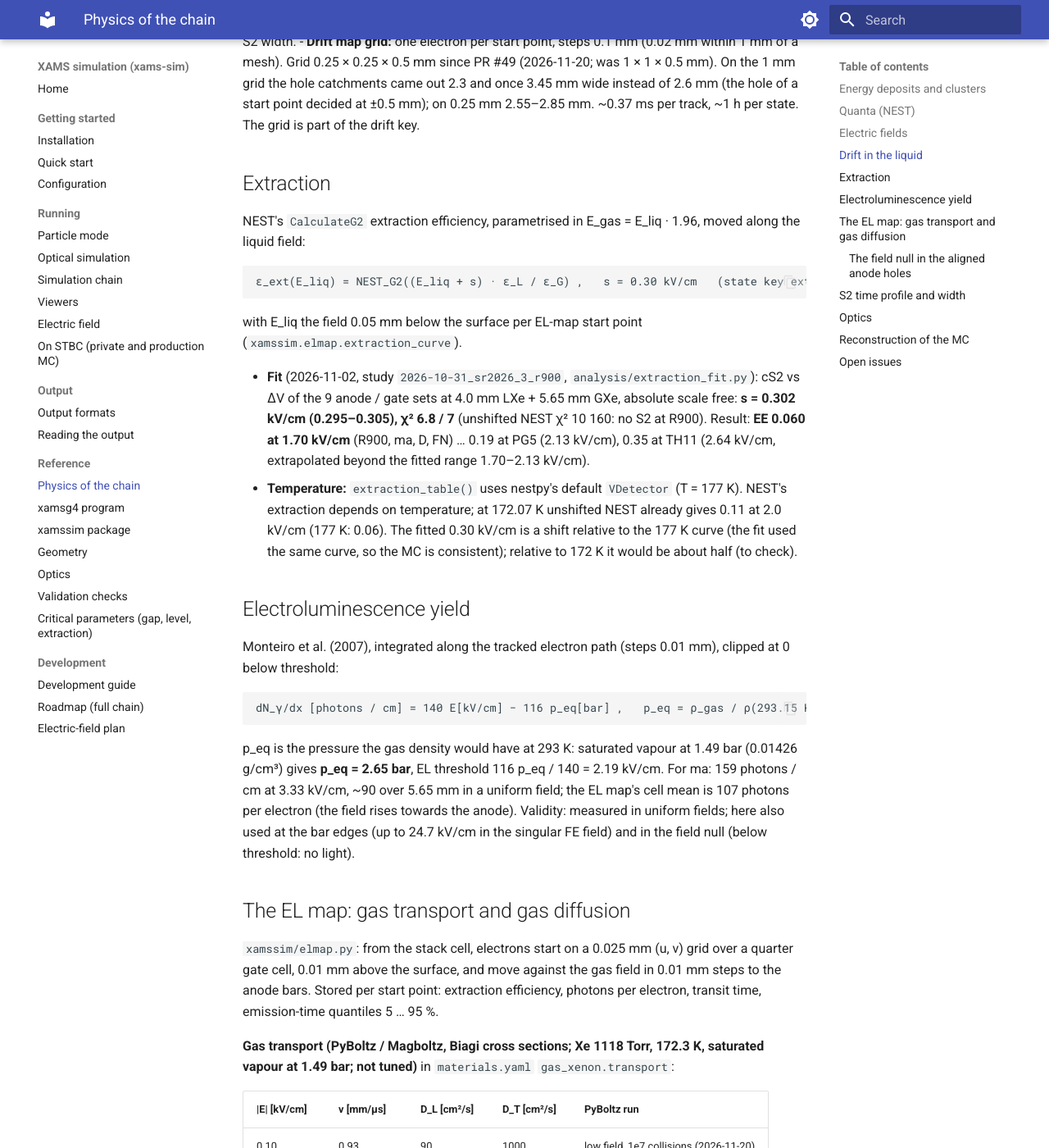
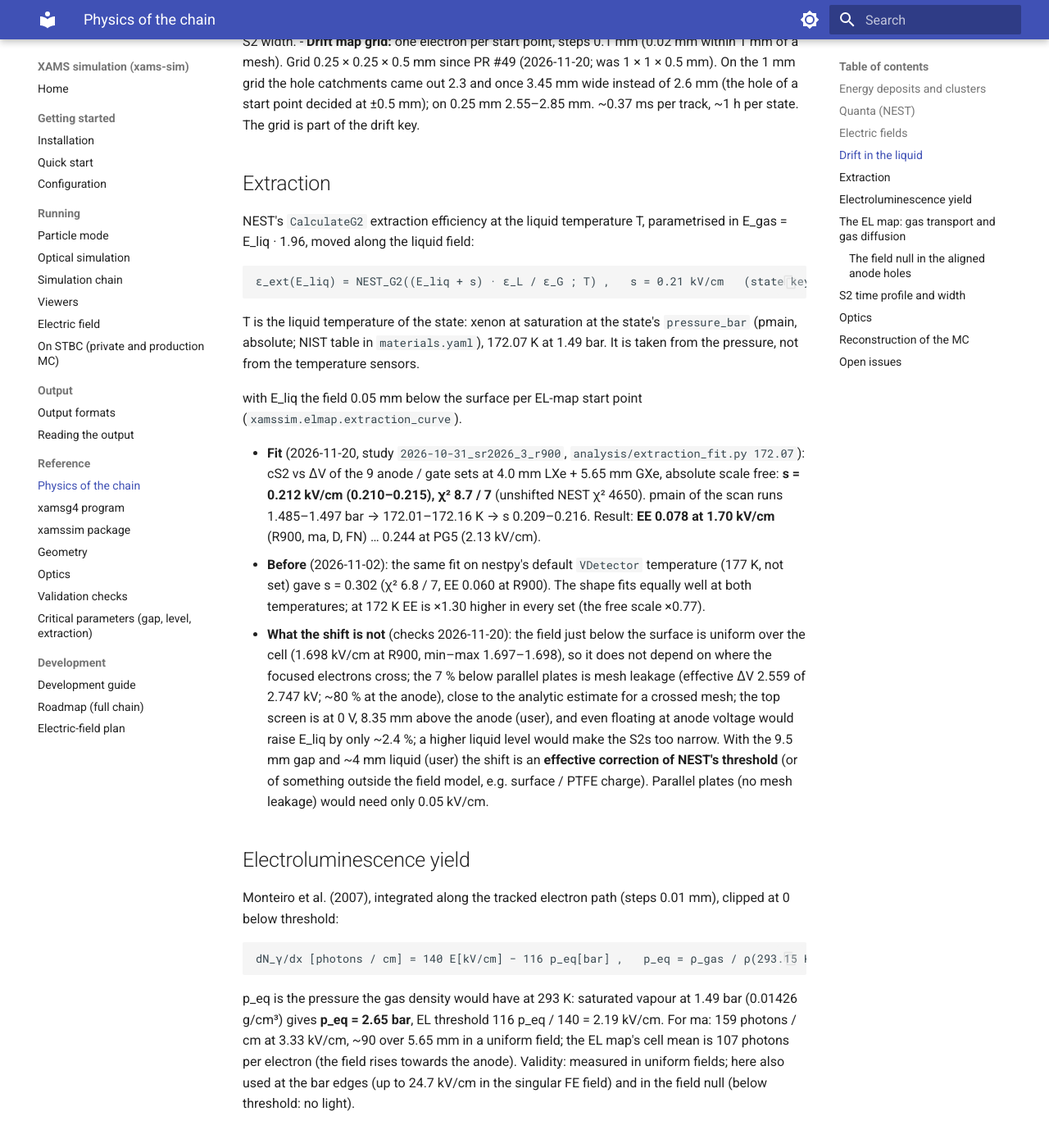
Before and after one commit to XAMS-nikhef/xams-sim, an MkDocs documentation site: the page built from docs/physics.md, in a window 1280 px wide and 1400 px high, scrolled down 4257 px. Shown: the whole window at 82% size. Built offline with MkDocs 1.6.1 and Material for MkDocs 9.7.7, drawn with Linux system fonts in a browser that asks for light colours; some of the changed text lies outside the part shown.

Commit message:
Docs: extraction with NEST at 172.07 K and shift 0.21 kV/cm; checks of the field model
Co-Authored-By: Claude Opus 5.5 <noreply@anthropic.com>

````diff
--- a/docs/physics.md
+++ b/docs/physics.md
@@ -23,7 +23,7 @@ cathode −1146 V, 97 V/cm). The same content, with figures, is in the PDF note
 | quanta | NEST β-ER yields and fluctuations (nestpy 2.0.6) | local \|E\|, density | [NEST](#quanta-nest) |
 | field | COMSOL: full TPC (solid meshes) + three mesh-cell models | voltages, geometry, permittivities | [Fields](#electric-fields) |
 | drift in the liquid | drift map in the composite field, NEST v(\|E\|), lifetime, electron cloud | τ, D_L, D_T | [Drift](#drift-in-the-liquid) |
-| extraction | NEST `CalculateG2`, moved +0.30 kV/cm in E_liq | liquid field below the surface | [Extraction](#extraction) |
+| extraction | NEST `CalculateG2` at the liquid temperature (172.07 K), moved +0.21 kV/cm in E_liq | liquid field below the surface | [Extraction](#extraction) |
 | electroluminescence | Monteiro et al. 2007 along the electron path | \|E\|(x), p_eq | [EL](#electroluminescence-yield) |
 | EL map | 64 random-walking electrons per start point, PyBoltz v, D_L, D_T | stack cell field | [EL map](#the-el-map-gas-transport-and-gas-diffusion) |
 | S2 time | EL emission quantiles ⊗ longitudinal diffusion | EL map, D_L | [S2 shape](#s2-time-profile-and-width) |
@@ -130,22 +130,32 @@ gate.
 
 ## Extraction
 
-NEST's `CalculateG2` extraction efficiency, parametrised in E_gas = E_liq · 1.96, moved along the liquid field:
+NEST's `CalculateG2` extraction efficiency at the liquid temperature T, parametrised in E_gas = E_liq · 1.96, moved
+along the liquid field:
 
 ```
-ε_ext(E_liq) = NEST_G2((E_liq + s) · ε_L / ε_G) ,   s = 0.30 kV/cm   (state key extraction: {model: nest, shift_kV_cm: 0.30})
+ε_ext(E_liq) = NEST_G2((E_liq + s) · ε_L / ε_G ; T) ,   s = 0.21 kV/cm   (state key extraction: {model: nest, shift_kV_cm: 0.21})
 ```
+
+T is the liquid temperature of the state: xenon at saturation at the state's `pressure_bar` (pmain, absolute; NIST table
+in `materials.yaml`), 172.07 K at 1.49 bar. It is taken from the pressure, not from the temperature sensors.
 
 with E_liq the field 0.05 mm below the surface per EL-map start point (`xamssim.elmap.extraction_curve`).
 
-- **Fit** (2026-11-02, study `2026-10-31_sr2026_3_r900`, `analysis/extraction_fit.py`): cS2 vs ΔV of the 9 anode /
-  gate sets at 4.0 mm LXe + 5.65 mm GXe, absolute scale free: **s = 0.302 kV/cm (0.295–0.305), χ² 6.8 / 7**
-  (unshifted NEST χ² 10 160: no S2 at R900). Result: **EE 0.060 at 1.70 kV/cm** (R900, ma, D, FN) … 0.19 at PG5
-  (2.13 kV/cm), 0.35 at TH11 (2.64 kV/cm, extrapolated beyond the fitted range 1.70–2.13 kV/cm).
-- **Temperature:** `extraction_table()` uses nestpy's default `VDetector` (T = 177 K). NEST's extraction depends on
-  temperature; at 172.07 K unshifted NEST already gives 0.11 at 2.0 kV/cm (177 K: 0.06). The fitted 0.30 kV/cm is a
-  shift relative to the 177 K curve (the fit used the same curve, so the MC is consistent); relative to 172 K it would
-  be about half (to check).
+- **Fit** (2026-11-20, study `2026-10-31_sr2026_3_r900`, `analysis/extraction_fit.py 172.07`): cS2 vs ΔV of the 9
+  anode / gate sets at 4.0 mm LXe + 5.65 mm GXe, absolute scale free: **s = 0.212 kV/cm (0.210–0.215), χ² 8.7 / 7**
+  (unshifted NEST χ² 4650). pmain of the scan runs 1.485–1.497 bar → 172.01–172.16 K → s 0.209–0.216. Result:
+  **EE 0.078 at 1.70 kV/cm** (R900, ma, D, FN) … 0.244 at PG5 (2.13 kV/cm).
+- **Before** (2026-11-02): the same fit on nestpy's default `VDetector` temperature (177 K, not set) gave s = 0.302
+  (χ² 6.8 / 7, EE 0.060 at R900). The shape fits equally well at both temperatures; at 172 K EE is ×1.30 higher in every
+  set (the free scale ×0.77).
+- **What the shift is not** (checks 2026-11-20): the field just below the surface is uniform over the cell (1.698
+  kV/cm at R900, min–max 1.697–1.698), so it does not depend on where the focused electrons cross; the 7 % below
+  parallel plates is mesh leakage (effective ΔV 2.559 of 2.747 kV; ~80 % at the anode), close to the analytic
+  estimate for a crossed mesh; the top screen is at 0 V, 8.35 mm above the anode (user), and even floating at anode
+  voltage would raise E_liq by only ~2.4 %; a higher liquid level would make the S2s too narrow. With the 9.5 mm gap
+  and ~4 mm liquid (user) the shift is an **effective correction of NEST's threshold** (or of something outside the
+  field model, e.g. surface / PTFE charge). Parallel plates (no mesh leakage) would need only 0.05 kV/cm.
 
 ## Electroluminescence yield
 
@@ -259,7 +269,7 @@ The data posrec map `pos_rec_map_v2` is an MC map of the old state `sept`.
 | data posrec compression at the edge | data (u, v) span 0.62 vs MC 0.75 |
 | excess above 750 keV | data ≈ 4× the measured background, mostly at large r |
 | S2 excess ≈ 1.17 | not the field null (gas diffusion: +9 % for focused electrons) |
-| extraction curve temperature | shift fitted on the NEST 177 K curve |
+| extraction threshold | NEST at 172 K needs +0.21 kV/cm; field model checked, origin open |
 | sharp bar edges | singular field, linear EL yield there |
 | absolute light scale | plan A |
 | gate–anode lattice offset, top-screen angle | not measured |
````
Also changed, not shown: docs/chain.md (+2 -1 lines), docs/critical_parameters.md (+6 -6 lines).
